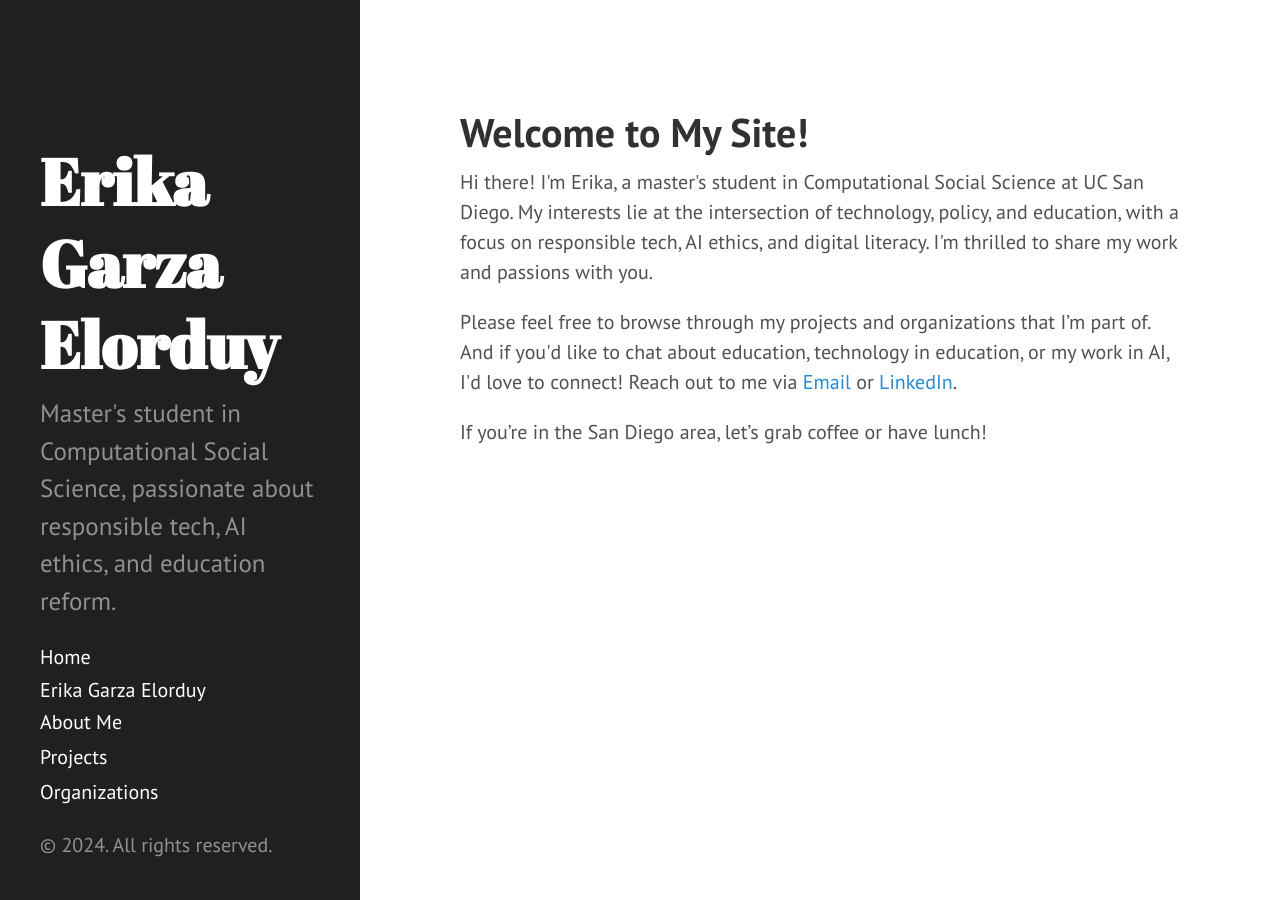
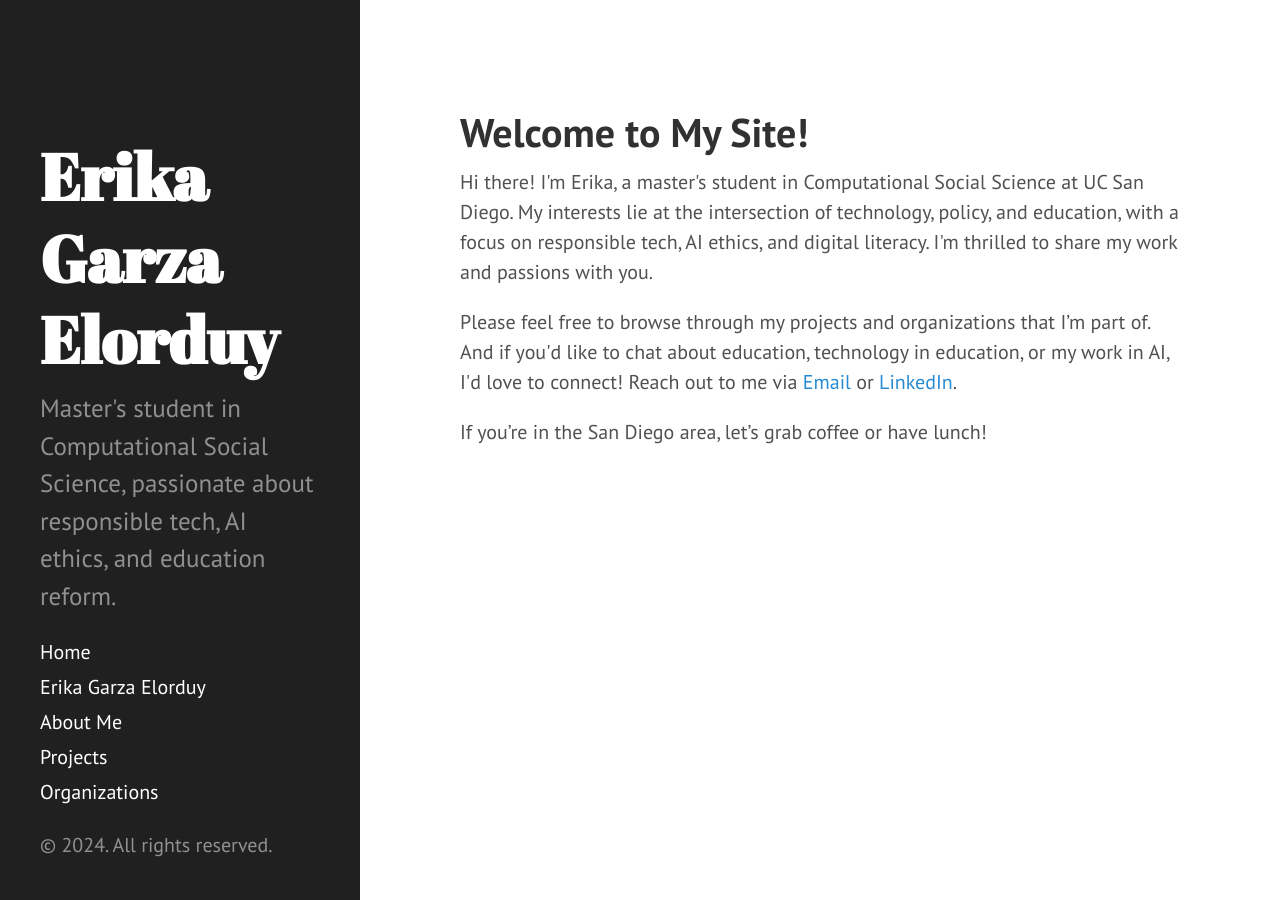
Before and after one commit to e-garzaelorduy/e-garzaelorduy.github.io, a Jekyll site: the page built from index.html, in a window 1280 px wide. Built offline with Jekyll 4.4.1, drawn with Linux system fonts in a browser that asks for light colours; Markdown is read by kramdown in place of the engine named in the settings; the list of posts is cut into pages by our own code.

Commit message:
Update sidebar.html

```diff
--- a/_includes/sidebar.html
+++ b/_includes/sidebar.html
@@ -14,7 +14,7 @@
     <!-- Custom Sidebar Navigation -->
     <nav class="sidebar-nav">
       <a class="sidebar-nav-item{% if page.url == site.baseurl or page.url == site.baseurl | append: "/" %} active{% endif %}" href="{{ site.baseurl }}/">Home</a>
-      <a class="sidebar-name" href="{{ site.baseurl }}/">Erika Garza Elorduy</a>
+      <a class="sidebar-nav-item{% if page.url == site.baseurl or page.url == site.baseurl | append: "/" %} active{% endif %}" href="{{ site.baseurl }}/"" href="{{ site.baseurl }}/">Erika Garza Elorduy</a>
       <a class="sidebar-nav-item{% if page.url == '/about' %} active{% endif %}" href="{{ site.baseurl }}/about">About Me</a>
       <a class="sidebar-nav-item{% if page.url == '/projects' %} active{% endif %}" href="{{ site.baseurl }}/projects">Projects</a>
       <a class="sidebar-nav-item{% if page.url == '/organizations' %} active{% endif %}" href="{{ site.baseurl }}/organizations">Organizations</a>
```
